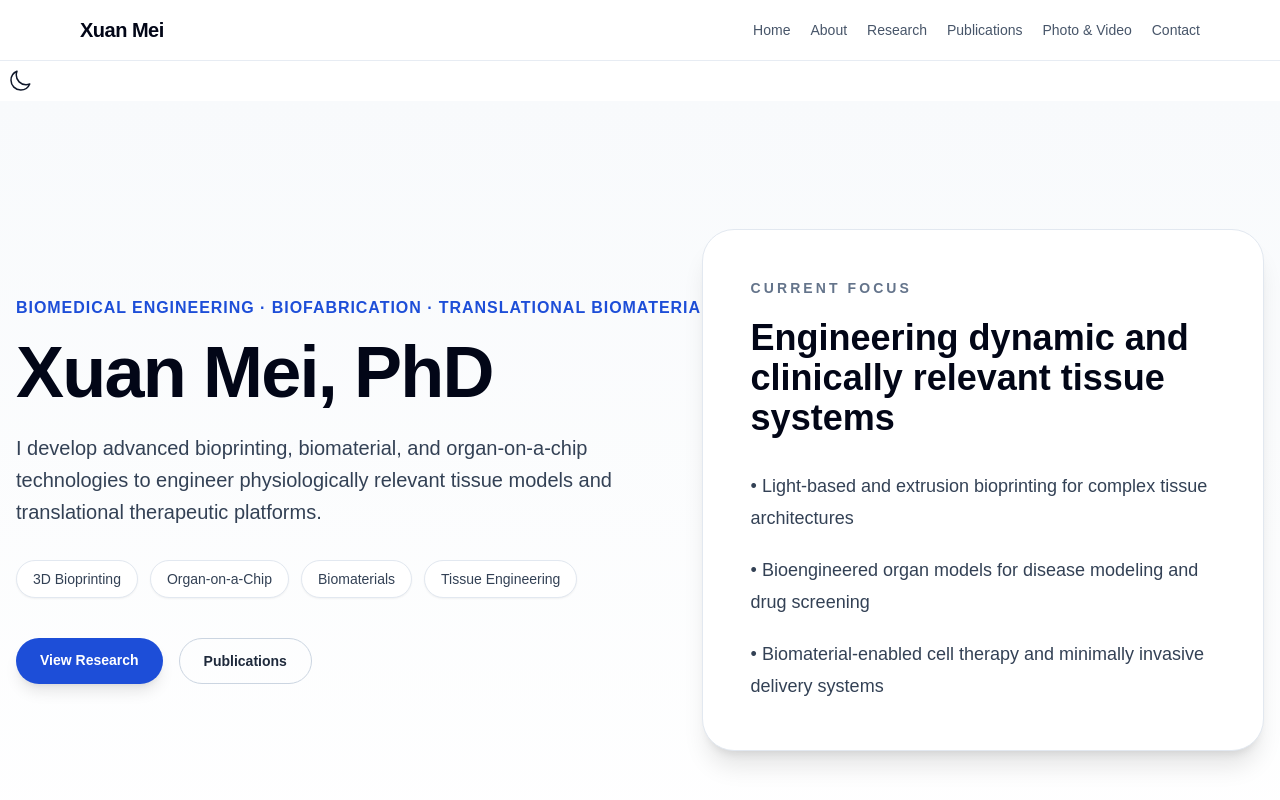
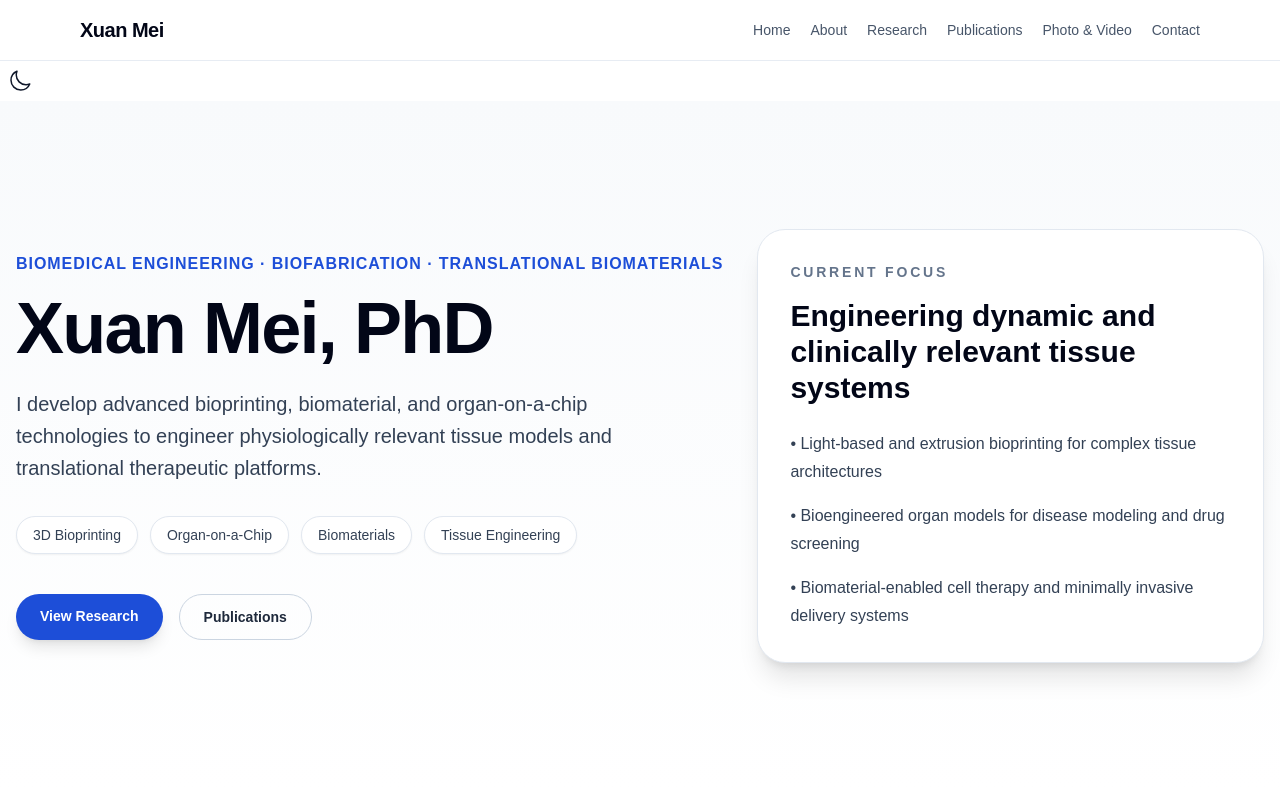
Before and after one commit to mxa911019/xuan-mei-website, a Next.js app: page / in a window 1280 px wide. Shown: the top 800 px of the page. Built offline with nearby package versions, Linux system fonts and the light colour scheme.

Commit message:
Shrink current focus card to prevent overlap

```diff
--- a/components/Hero.jsx
+++ b/components/Hero.jsx
@@ -18,7 +18,7 @@ export default function Hero() {
         initial={{ opacity: 0, y: 24 }}
         animate={{ opacity: 1, y: 0 }}
         transition={{ duration: 0.6 }}
-        className="mx-auto grid max-w-7xl items-center gap-12 xl:grid-cols-[minmax(0,1.05fr)_minmax(0,0.95fr)] xl:gap-16"
+        className="mx-auto grid max-w-7xl items-center gap-12 xl:grid-cols-[minmax(0,1.15fr)_minmax(0,0.85fr)] xl:gap-14"
       >
         <div className="min-w-0">
           <p className="mb-4 text-xs font-semibold uppercase tracking-[0.06em] text-blue-700 dark:text-blue-300 sm:text-sm lg:text-base xl:whitespace-nowrap">
@@ -58,14 +58,14 @@ export default function Hero() {
           </div>
         </div>
 
-        <div className="w-full max-w-2xl justify-self-center rounded-[2rem] border border-slate-200 bg-white p-8 shadow-xl dark:border-slate-800 dark:bg-slate-900 lg:p-10 xl:justify-self-end xl:p-12">
-          <p className="text-sm font-semibold uppercase tracking-[0.22em] text-slate-500 dark:text-slate-400">
+        <div className="w-full max-w-xl justify-self-end rounded-[1.75rem] border border-slate-200 bg-white p-6 shadow-xl dark:border-slate-800 dark:bg-slate-900 lg:p-8">
+          <p className="text-xs font-semibold uppercase tracking-[0.2em] text-slate-500 dark:text-slate-400 sm:text-sm">
             Current focus
           </p>
-          <h2 className="mt-5 text-3xl font-bold leading-tight text-slate-950 dark:text-white lg:text-4xl">
+          <h2 className="mt-4 text-2xl font-bold leading-tight text-slate-950 dark:text-white lg:text-3xl">
             Engineering dynamic and clinically relevant tissue systems
           </h2>
-          <ul className="mt-8 space-y-5 text-lg leading-8 text-slate-700 dark:text-slate-300">
+          <ul className="mt-6 space-y-4 text-base leading-7 text-slate-700 dark:text-slate-300">
             <li>• Light-based and extrusion bioprinting for complex tissue architectures</li>
             <li>• Bioengineered organ models for disease modeling and drug screening</li>
             <li>• Biomaterial-enabled cell therapy and minimally invasive delivery systems</li>
```
